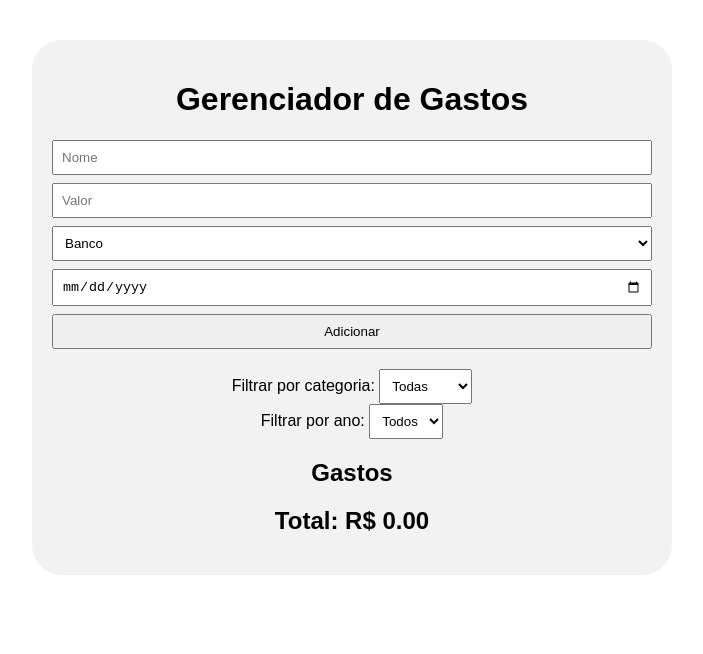
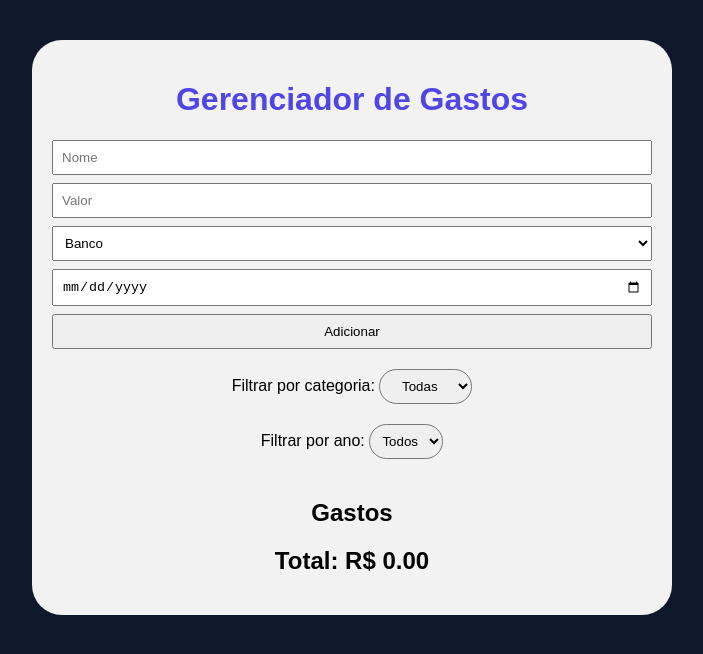
Before and after one commit to IgorCamps/Gerenciador-de-Gastos, a website: page frontend/index.html in a window 1280 px wide. Shown: the whole page, without its empty margins (308-1011 px from the left). Drawn offline with Linux system fonts and the light colour scheme; no server answers.

Commit message:
feat: atualizar dados de gastos, adicionar classes de estilo aos filtros e remover código comentado

```diff
--- a/frontend/index.html
+++ b/frontend/index.html
@@ -34,7 +34,7 @@
         <button type="submit">Adicionar</button>
       </form>
       <label for="filtro-categoria">Filtrar por categoria:</label>
-      <select id="filtro-categoria">
+      <select id="filtro-categoria" class="estilo-filtro">
         <option value="">Todas</option>
         <option value="Banco">Banco</option>
         <option value="Mercado">Mercado</option>
@@ -47,7 +47,7 @@
       <br />
 
       <label for="filtro-ano">Filtrar por ano:</label>
-      <select id="filtro-ano">
+      <select id="filtro-ano" class="estilo-filtro">
         <option value="">Todos</option>
         <option value="2025">2025</option>
         <option value="2026">2026</option>
--- a/frontend/style.css
+++ b/frontend/style.css
@@ -3,6 +3,16 @@ body {
     margin: 40px auto;
     width: 100%;
     max-width: 600px;
+    background-color: var(--escuro);
+}
+
+:root {
+    --primaria: #4f46e5;
+    --escuro: #0f172a;
+}
+
+h1 {
+    color: var(--primaria);
 }
 
 .container{
@@ -28,3 +38,9 @@ input, button, select {
 li {
     margin-bottom: 6px;
 }
+
+.estilo-filtro {
+    margin-bottom: 20px;
+    text-align: center;
+    border-radius: 20px;
+ }
```
Also changed, not shown: backend/src/data/gastos.json (+5 -5 lines), frontend/script.js (+0 -12 lines).
